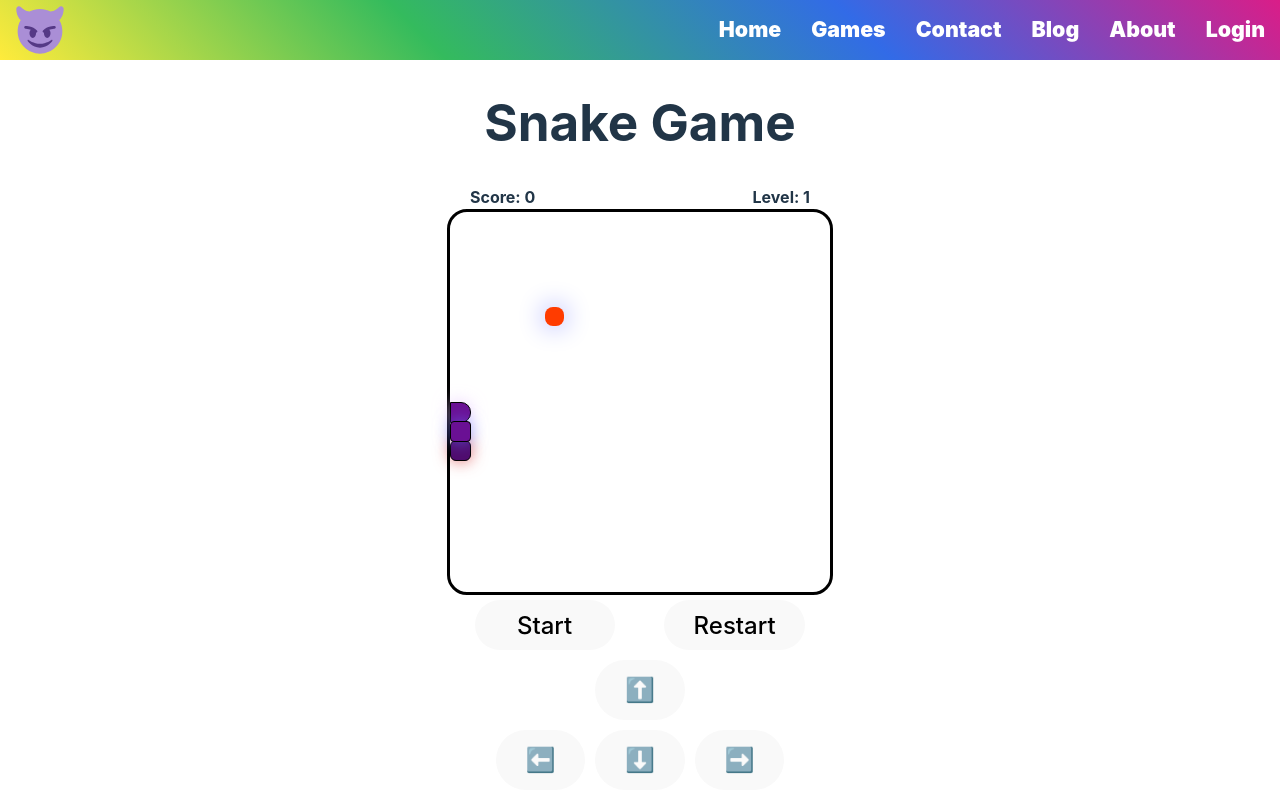
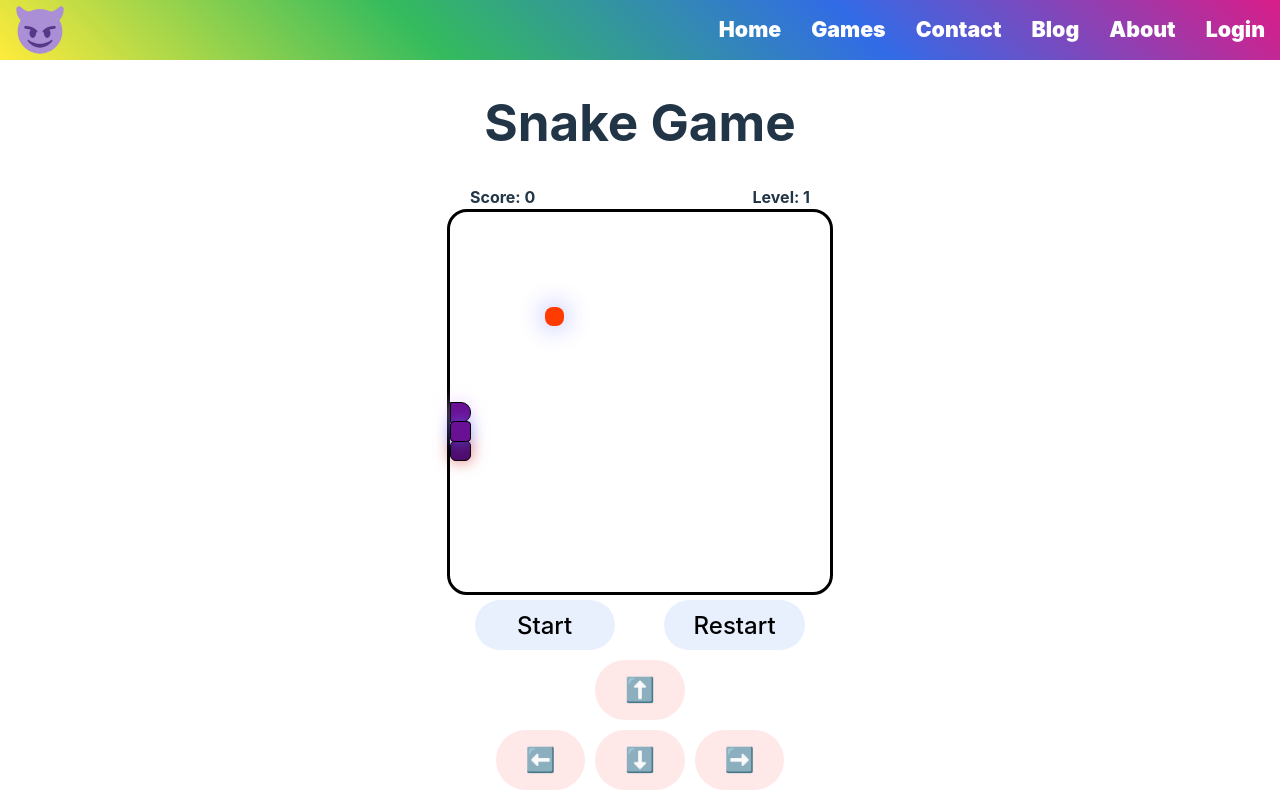
Before and after one commit to diegomardev/WEB_REACT, a React (Vite) app in the folder web_vite/: page /games/snake in a window 1280 px wide. Built offline with nearby package versions, Linux system fonts and the light colour scheme.

Commit message:
update_buttons

```diff
--- a/web_vite/src/pages/Games/Snake/Snake.css
+++ b/web_vite/src/pages/Games/Snake/Snake.css
@@ -126,12 +126,31 @@
     transition: border-color 0.5s;
     min-width: 140px;
   }
+  .botones_juegos_start:hover {
+    filter: drop-shadow(0 0 1em #646cffaa);
+  }
+  .botones_juegos_direcion{
+    margin: 5px;
+    font-size: 18pt;
+    border-radius: 50px;
+    border: 1px solid transparent;
+    padding: 0.6em 1.2em;
+    /* font-weight: 500; */
+    font-family: inherit;
+    background-color: #1a1a1a;
+    cursor: pointer;
+    transition: border-color 0.5s;
+    /* height: 40px; */
+  }
+  .botones_juegos_direcion:hover {
+    filter: drop-shadow(0 0 1em #646cffaa);
+  }
   @media(max-width: 768px){
     h1{
       font-size: 3.2em;
       line-height: 0.1em;
     }
-    .botones_juegos{
+    .botones_juegos_direcion{
       margin: 5px;
       font-size: 18pt;
       border-radius: 50px;
@@ -153,7 +172,7 @@
       color: #747bff;
     }
     .botones_juegos_start{
-      background-color: #f9f9f9;
+      background-color: rgb(232,240,254);
     }
     button {
       background-color: #f9f9f9;
@@ -161,4 +180,7 @@
     .botones_juegos{
       background-color: #f9f9f9;
     }
+    .botones_juegos_direcion{
+      background-color: rgb(254, 232, 232);
+    }
   }
--- a/web_vite/src/pages/Games/Snake/Snake.jsx
+++ b/web_vite/src/pages/Games/Snake/Snake.jsx
@@ -252,12 +252,12 @@ const SnakeGame = () => {
         <button className='botones_juegos_start' onClick={handleRestart}>Restart</button>
       </div>
       <div>
-        <button className='botones_juegos' onClick={() => handleTeclado(38)}>⬆️</button>
+        <button className='botones_juegos_direcion' onClick={() => handleTeclado(38)}>⬆️</button>
       </div>
       <div>
-      <button className='botones_juegos' onClick={() => handleTeclado(37)}>⬅️</button>
-      <button className='botones_juegos' onClick={() => handleTeclado(40)}>⬇️</button>
-      <button className='botones_juegos' onClick={() => handleTeclado(39)}>➡️</button>
+      <button className='botones_juegos_direcion' onClick={() => handleTeclado(37)}>⬅️</button>
+      <button className='botones_juegos_direcion' onClick={() => handleTeclado(40)}>⬇️</button>
+      <button className='botones_juegos_direcion' onClick={() => handleTeclado(39)}>➡️</button>
       </div>
       {/* <div>Direccion: {direccion}</div> */}
       {/* <div>NUEVA Direccion: {nuevadireccion}</div> */}
```
